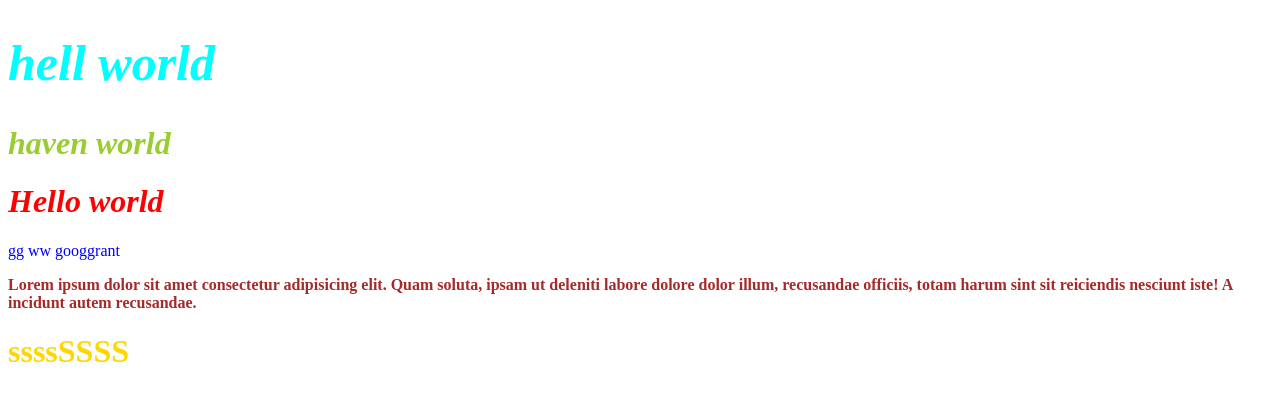
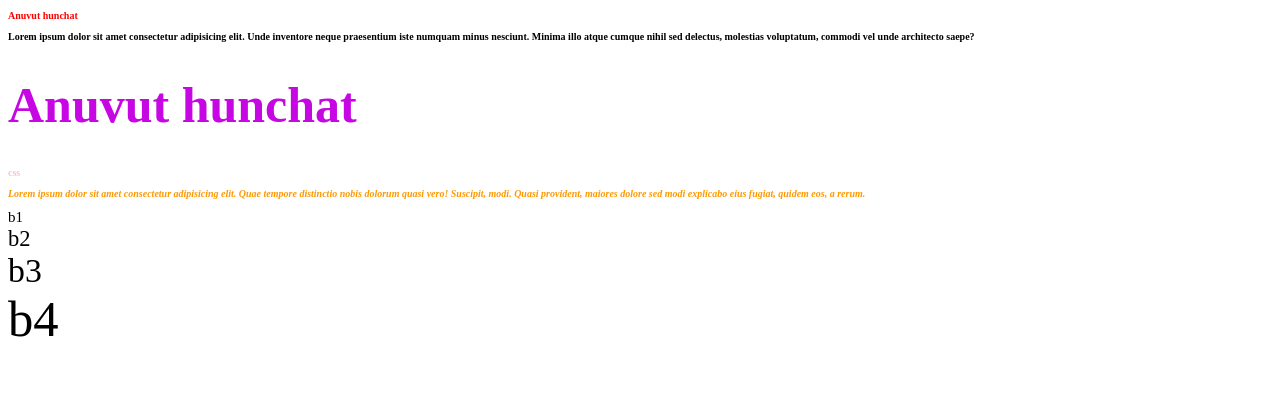
Before and after one commit to Crysourceit/hardProject, a plain HTML site: page index.html in a window 1280 px wide. Drawn offline with Linux system fonts and the light colour scheme.

Commit message:
add style.css

```diff
--- a/index.html
+++ b/index.html
@@ -4,41 +4,27 @@
     <meta charset="UTF-8">
     <meta http-equiv="X-UA-Compatible" content="IE=edge">
     <meta name="viewport" content="width=device-width, initial-scale=1.0">
-    <title>skill pactice</title>
-    <style>
-        h1,.title{
-            font-style: italic;
-        }
-        #title{
-            color: yellowgreen;
-        }
-        .title{
-            color: aqua;
-            font-size: 50px;
-        }
-        p{
-            color: blue;
-        }
-        h1{
-            color: red;
-        }
-        p.god{
-            color: brown;
-            font-weight: bolder;
-
-        }
-        h1.god{
-            font-style: normal;
-            color: gold;
-        }
-    </style>
+    <title>css form</title>
+    <link rel="stylesheet" href="style.css">
 </head>
 <body>
-    <h1 class="title">hell world</h1>
-    <h1 id="title">haven world</h1>
-    <h1>Hello world</h1>
-    <p>gg ww googgrant</p>
-    <p class="god">Lorem ipsum dolor sit amet consectetur adipisicing elit. Quam soluta, ipsam ut deleniti labore dolore dolor illum, recusandae officiis, totam harum sint sit reiciendis nesciunt iste! A incidunt autem recusandae.</p>
-    <h1 class="god">ssssSSSS</h1>
+    <!-- inline -->
+    <p style="color: red;font-weight: bolder;">Anuvut hunchat</p>
+    <p>Lorem ipsum dolor sit amet consectetur adipisicing elit. Unde inventore neque praesentium iste numquam minus nesciunt. Minima illo atque cumque nihil sed delectus, molestias voluptatum, commodi vel unde architecto saepe?</p>
+    <h1>Anuvut hunchat</h1>
+    <h1 class="title">css</h1>
+    <p id="message">Lorem ipsum dolor sit amet consectetur adipisicing elit. Quae tempore distinctio nobis dolorum quasi vero! Suscipit, modi. Quasi provident, maiores dolore sed modi explicabo eius fugiat, quidem eos, a rerum.</p>
+    <div>
+        b1
+        <div>
+            b2
+            <div>
+                b3
+                <div>
+                    b4
+                </div>
+            </div>
+        </div>
+    </div>
 </body>
 </html>
--- /dev/null
+++ b/style.css
@@ -0,0 +1,23 @@
+body{
+    font-size: 10px;
+}
+div{
+    font-size: 1.5em;
+}
+p#message{
+    color: rgb(255, 153, 0);
+    font-style: italic;
+}
+h1.title{
+    color: pink;
+    font-size: 100%;
+
+}
+p{
+    font-weight: bolder;
+}
+h1{
+    font-size: 50px;
+    color: rgb(198, 7, 227);
+
+}
```
